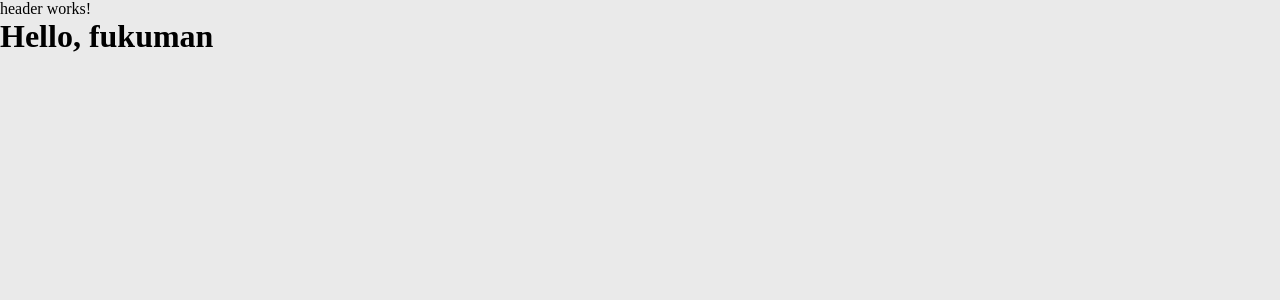
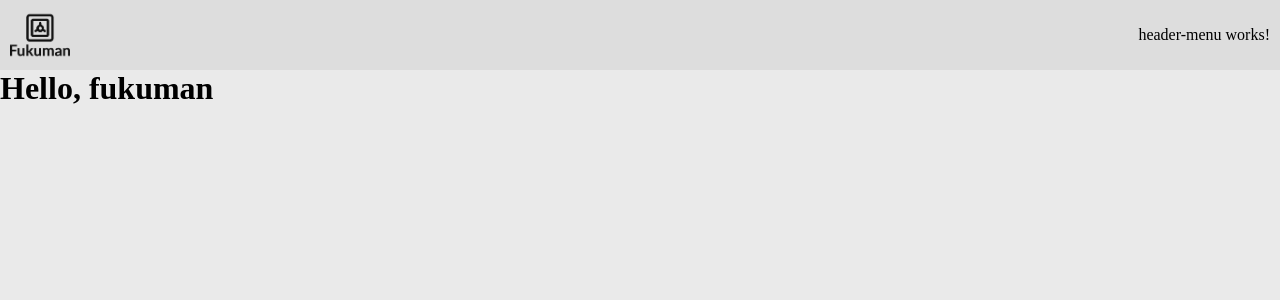
Before and after one commit to IamInsane0xd/fukuman, an Angular app: page / in a window 1280 px wide. Shown: the top 300 px of the page. Built offline with nearby package versions, Linux system fonts and the light colour scheme.

Commit message:
add basic header

```diff
--- /dev/null
+++ b/src/app/header/header-menu/header-menu.component.html
@@ -0,0 +1 @@
+<p>header-menu works!</p>
--- a/src/app/header/header.component.html
+++ b/src/app/header/header.component.html
@@ -1 +1,4 @@
-<p>header works!</p>
+<header>
+  <img [src]="logoUrl" alt="logo"/>
+  <app-header-menu></app-header-menu>
+</header>
--- a/src/app/header/header.component.less
+++ b/src/app/header/header.component.less
@@ -0,0 +1,16 @@
+@import url(../../styles.less);
+
+@header-background: darken(@background, 5%);
+
+header {
+  display: flex;
+  justify-content: space-between;
+  height: 70px;
+  background-color: @header-background;
+  padding: 0 10px;
+  align-items: center;
+
+  img {
+    height: 60px;
+  }
+}
--- a/src/app/header/header.component.ts
+++ b/src/app/header/header.component.ts
@@ -1,13 +1,14 @@
 import { Component } from '@angular/core';
-import { CommonModule } from '@angular/common';
+import {CommonModule, NgOptimizedImage} from "@angular/common";
+import {HeaderMenuComponent} from "./header-menu/header-menu.component";
 
 @Component({
   selector: 'app-header',
   standalone: true,
-  imports: [CommonModule],
+  imports: [CommonModule, NgOptimizedImage, HeaderMenuComponent],
   templateUrl: './header.component.html',
   styleUrl: './header.component.less'
 })
 export class HeaderComponent {
-
+  logoUrl: string = "/assets/logo/logo-transparent.png";
 }
```
Also changed, not shown: src/app/header/header-menu/header-menu.component.ts (added, +13 -0 lines), src/app/header/header-menu/header-menu.component.less (added), 1 other file (tests, documents, lock files or other folders).
